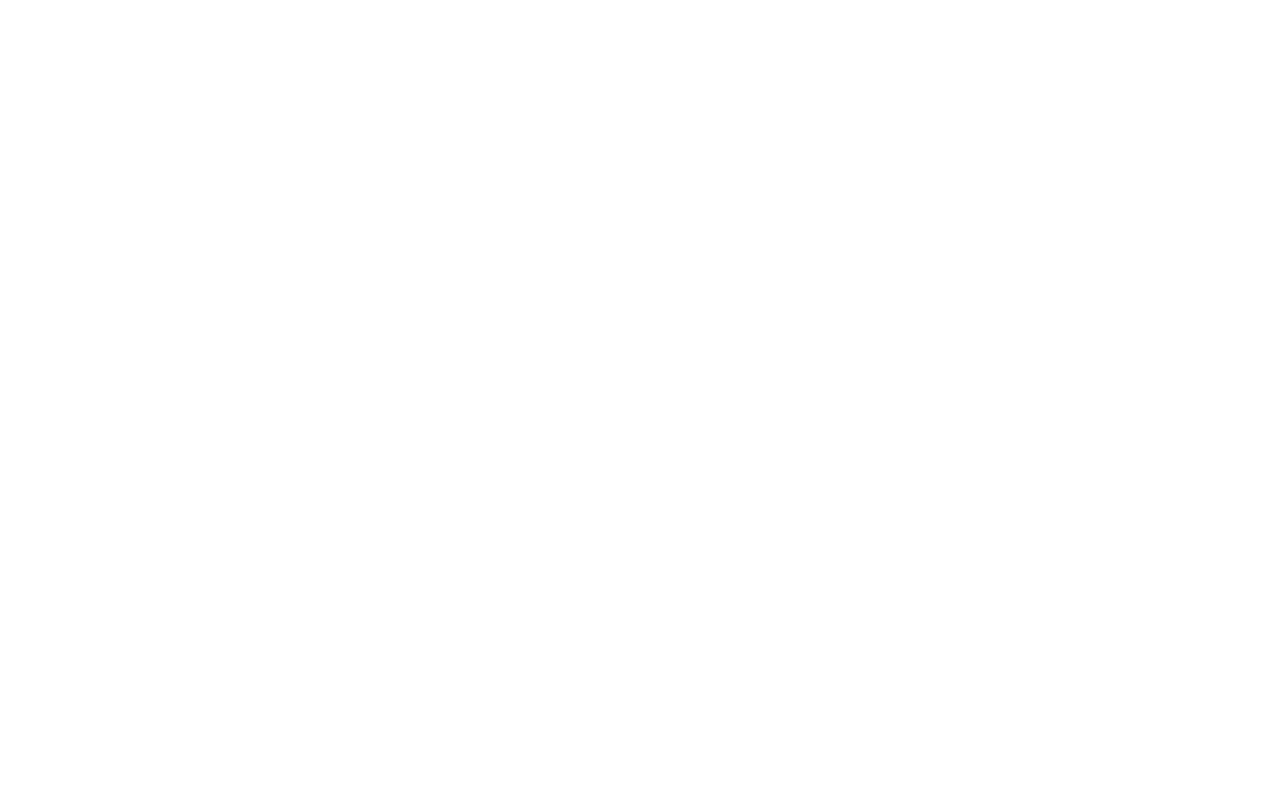
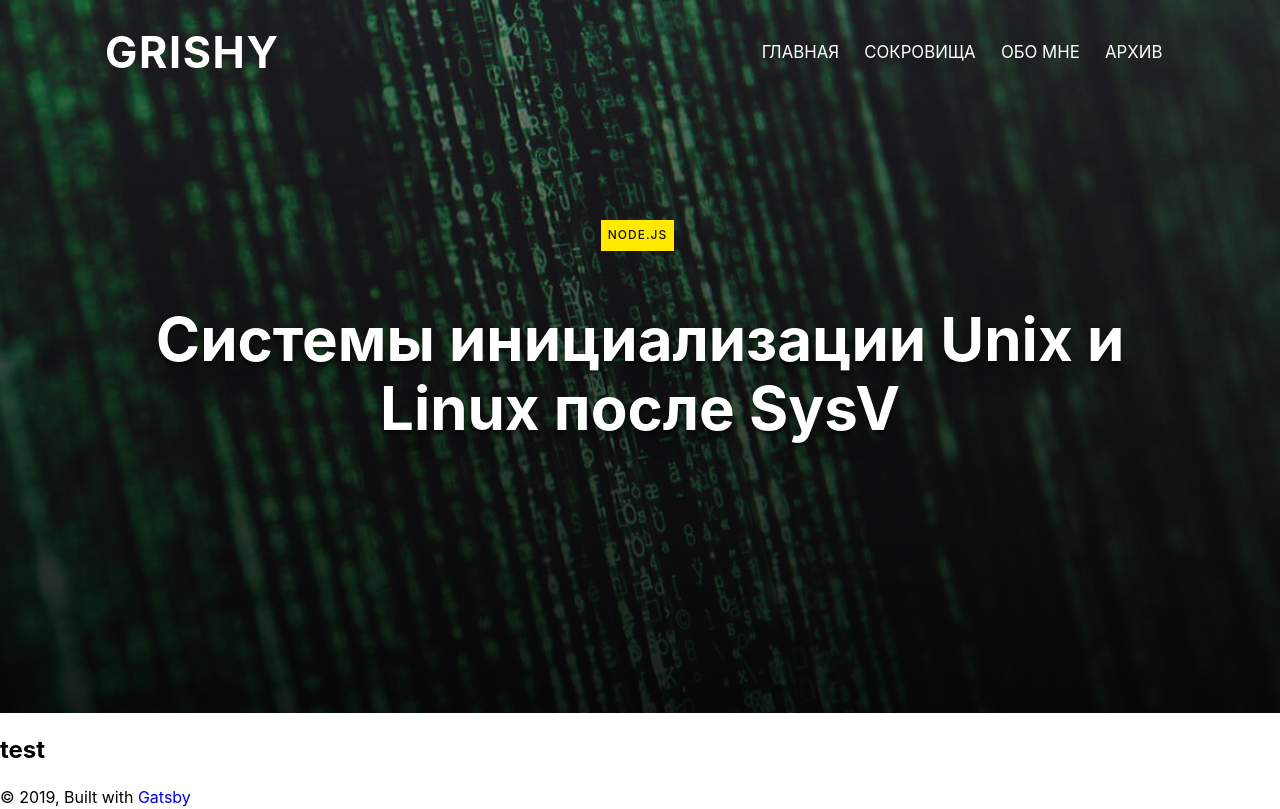
Before and after one commit to grishy/blog, a Gatsby site: page /hi-folks/ in a window 1280 px wide. Built offline with nearby package versions, Linux system fonts and the light colour scheme; Gatsby itself is replaced by a stand-in of ours.

Commit message:
Post titme

```diff
--- a/src/components/header.js
+++ b/src/components/header.js
@@ -99,6 +99,7 @@ class Header extends React.Component {
     return (
       <header
         className={classNames({
+          "container": true,
           [style.header]: true,
           [style.while]: this.props.white,
         })}
--- a/src/components/header.module.scss
+++ b/src/components/header.module.scss
@@ -13,6 +13,11 @@ $toggle-padding: 0.5rem;
 $toggle-size: 2.8rem + $toggle-padding;
 
 .header {
+  position: absolute;
+  z-index: 1000;
+  top: 0;
+  right: 0;
+  left: 0;
   padding-top: 1.35rem;
   display: flex;
   justify-content: space-between;
--- a/src/components/postList.module.scss
+++ b/src/components/postList.module.scss
@@ -6,6 +6,9 @@ $img-width: 33%;
 .list {
   display: flex;
   flex-direction: column;
+  left: 0;
+  right: 0;
+  padding-top: 4rem;
 }
 
 .article {
--- a/src/global.scss
+++ b/src/global.scss
@@ -28,13 +28,14 @@ a {
   text-decoration: none;
 }
 
-html {
-  font-family: -apple-system, BlinkMacSystemFont, Segoe UI, Roboto,
-    Helvetica Neue, Arial, Noto Sans, sans-serif, Apple Color Emoji,
-    Segoe UI Emoji, Segoe UI Symbol, Noto Color Emoji;
+body {
+  font-family: -apple-system,BlinkMacSystemFont,Roboto,Open Sans,Helvetica Neue,sans-serif;
   text-rendering: optimizeLegibility;
+  margin: 0;
+  padding: 0;
   -webkit-text-size-adjust: 100%;
   -webkit-tap-highlight-color: rgba(0, 0, 0, 0);
+  -webkit-font-smoothing: antialiased;
 }
 
 @media (min-width: 750px) {
--- a/src/templates/blog-post.js
+++ b/src/templates/blog-post.js
@@ -1,14 +1,50 @@
 import React from "react"
 import { Link, graphql } from "gatsby"
+import classNames from "classnames/bind"
 
+import Header from "../components/header"
+import Footer from "../components/footer"
 import SEO from "../components/seo"
+import style from "./blog-post.module.scss"
+import "../global.scss"
+
+class Cover extends React.Component {
+  render() {
+    const tags = ["NODE.JS", "NODE.JS", "NODE.JS"]
+    const title = this.props.title
+
+    return (
+      <section className={style.cover}>
+        <div
+          style={{
+            backgroundImage: `url(${this.props.coverSrc})`,
+          }}
+          className={style.coverBackground}
+        ></div>
+        <div className={style.coverGradient}></div>
+
+        <div
+          className={classNames({
+            container: true,
+            [style.coverContent]: true,
+          })}
+        >
+          <div>
+            <a className={style.coverCategory}>Node.js</a>
+          </div>
+          <h1 className={style.coverTitle}>{title}</h1>
+        </div>
+      </section>
+    )
+  }
+}
 
 class BlogPostTemplate extends React.Component {
   render() {
     const post = this.props.data.markdownRemark
     const siteTitle = this.props.data.site.siteMetadata.title
     const { previous, next } = this.props.pageContext
-    const cover =
+    const coverSrc =
       post.frontmatter.cover && post.frontmatter.cover.childImageSharp.fluid.src
 
     //  <Layout location={this.props.location} title={siteTitle} whiteHeader={true}>
@@ -53,23 +89,21 @@ class BlogPostTemplate extends React.Component {
     //       </ul>
     //     </Layout>
 
+    const cover = {
+      coverSrc,
+      title: post.frontmatter.title,
+    }
     return (
-      // <Layout
-      //   location={this.props.location}
-      //   title={siteTitle}
-      //   whiteHeader={true}
-      // >
-      //   <img src={cover} />
-      //   <section>
-      //     <div>
-      //       <div>
-      //         <a href="https://grishy.ru/categories/node.js/">Node.js</a>
-      //       </div>
-      //       <h1>{post.frontmatter.title}</h1>
-      //     </div>
-      //   </section>
-      // </Layout>
-      <div></div>
+      <React.Fragment>
+        <SEO
+          title={cover.title}
+          description={post.frontmatter.description || post.excerpt}
+        />
+        <Header white={true} />
+        <Cover {...cover} />
+        <h2>test</h2>
+        <Footer />
+      </React.Fragment>
     )
   }
 }
--- /dev/null
+++ b/src/templates/blog-post.module.scss
@@ -0,0 +1,57 @@
+@import "../var.scss";
+@import "../mixin.scss";
+
+.cover {
+  position: relative;
+  display: flex;
+  min-height: calc(100vh - 87px);
+  text-align: center;
+  align-items: center;
+  justify-content: center;
+}
+
+.coverBackground {
+  background-position: center;
+  background-size: cover;
+  z-index: -10;
+  position: absolute;
+  width: 100%;
+  height: 100%;
+}
+
+.coverGradient {
+  z-index: -10;
+  background: linear-gradient(rgba(0, 0, 0, 0.35), rgba(0, 0, 0, 0.85));
+  position: absolute;
+  width: 100%;
+  height: 100%;
+}
+
+.coverContent {
+  padding: 7rem 0;
+  max-width: 1480px;
+  width: auto;
+}
+
+.coverCategory {
+  font-size: 0.75rem;
+  font-weight: 500;
+  display: inline-block;
+  margin-right: 0.3125rem;
+  margin-bottom: 0.3125rem;
+  padding: 0.3125rem;
+  transition: 0.3s;
+  letter-spacing: 0.0625rem;
+  text-transform: uppercase;
+  color: #111;
+  border: 2px solid transparent;
+  background-color: #ffea00;
+}
+
+.coverTitle {
+  font-size: 3.75rem;
+  line-height: 1.15;
+  color: #fff;
+  text-shadow: 0 4px 3px rgba(0, 0, 0, 0.4), 0 8px 13px rgba(0, 0, 0, 0.1),
+    0 18px 23px rgba(0, 0, 0, 0.1);
+}
```
Also changed, not shown: src/components/postList.js (+7 -2 lines).
